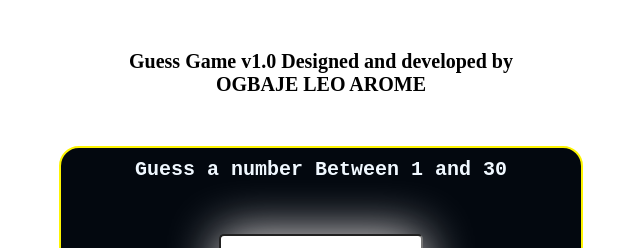
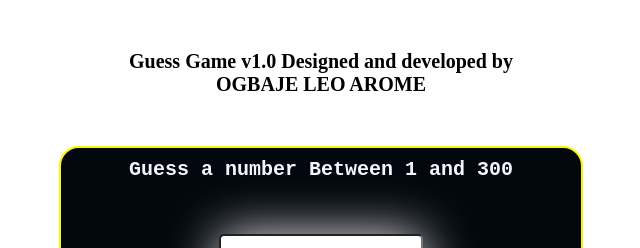
Before and after one commit to OgbajeLeo/guessGame, a plain HTML site: page index.html in a window 1280 px wide. Shown: the top 248 px of the page, without its empty margins (319-959 px from the left). Drawn offline with Linux system fonts and the light colour scheme.

```diff
--- a/index.html
+++ b/index.html
@@ -11,7 +11,7 @@
     <div id="container"> Guess Game v1.0 Designed and developed by  <br> OGBAJE LEO AROME
     <div class="card">
         <form action="" method="get">
-            <div id="result">Guess a number Between 1 and 30</div> <br>
+            <div id="result">Guess a number Between 1 and 300</div> <br>
             <input type="number" name="getNum" id="num" placeholder="??" maxlength="3" required><br>
 
             <input type="button" onclick="guess()" id="btn" value="Check"> <br>
```
